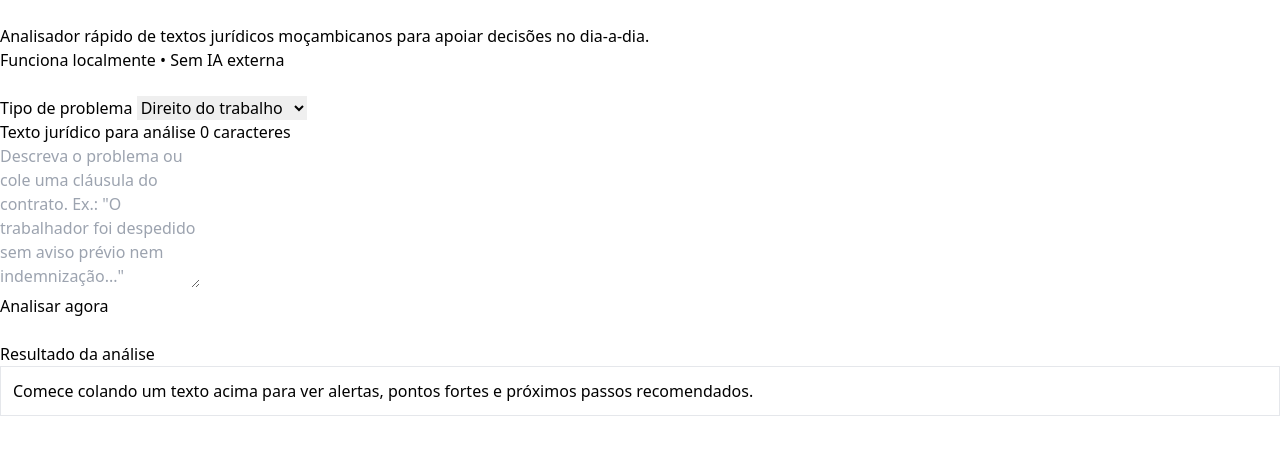
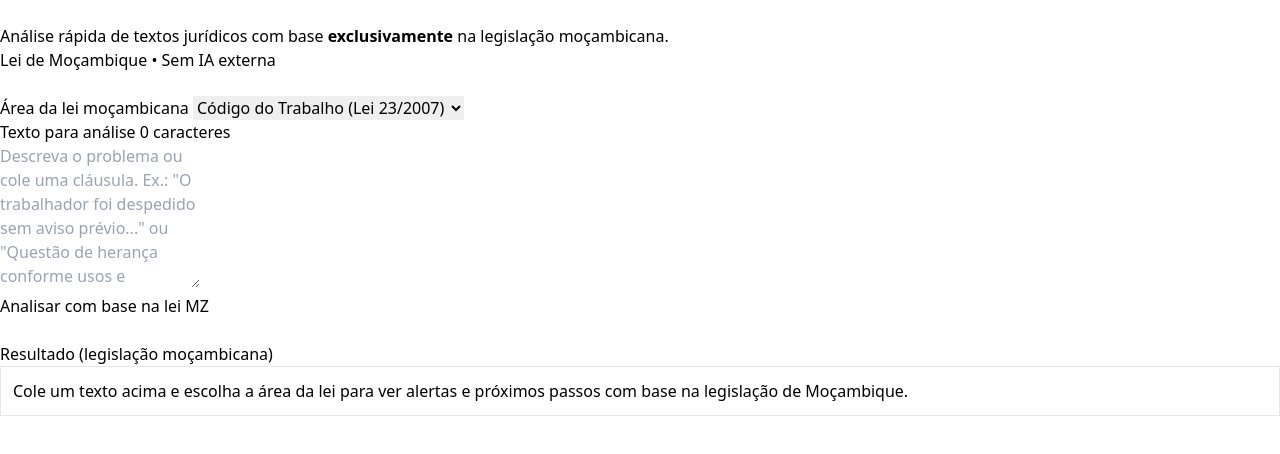
Before and after one commit to aluistembe-spe/juristutor-mz, a website: page index.html in a window 1280 px wide. Drawn offline with Linux system fonts and the light colour scheme.

Commit message:
Update index.html

```diff
--- a/index.html
+++ b/index.html
@@ -3,7 +3,7 @@
 <head>
   <meta charset="UTF-8" />
   <meta name="viewport" content="width=device-width, initial-scale=1.0" />
-  <title>JurisTutor MZ</title>
+  <title>JurisTutor MZ – Lei de Moçambique</title>
   <link rel="icon" href="/public/favicon.svg" type="image/svg+xml" />
   <link rel="stylesheet" href="/dist/output.css" />
 </head>
@@ -16,25 +16,25 @@
             JurisTutor <span class="text-primary-400">MZ</span>
           </h1>
           <p class="mt-2 text-sm sm:text-base text-slate-300">
-            Analisador rápido de textos jurídicos moçambicanos para apoiar decisões no dia‑a‑dia.
+            Análise rápida de textos jurídicos com base <strong>exclusivamente</strong> na legislação moçambicana.
           </p>
         </div>
         <div class="pill">
           <span class="h-2 w-2 rounded-full bg-emerald-400 animate-pulse"></span>
-          <span>Funciona localmente • Sem IA externa</span>
+          <span>Lei de Moçambique • Sem IA externa</span>
         </div>
       </header>
 
       <section class="space-y-4">
         <div class="grid gap-3 sm:grid-cols-[minmax(0,1fr)_auto] sm:items-center">
           <label class="text-sm font-medium text-slate-200" for="tipo-documento">
-            Tipo de problema
+            Área da lei moçambicana
           </label>
           <select id="tipo-documento" class="input sm:max-w-xs">
-            <option value="laboral">Direito do trabalho</option>
-            <option value="familia">Direito de família</option>
+            <option value="laboral">Código do Trabalho (Lei 23/2007)</option>
+            <option value="familia">Lei da Família (Lei 22/2019)</option>
+            <option value="terra">Lei de Terras / DUAT (Lei 19/1997)</option>
             <option value="contrato">Contratos em geral</option>
-            <option value="terra">Terra e propriedade</option>
             <option value="outro">Outro</option>
           </select>
         </div>
@@ -42,7 +42,7 @@
         <div class="space-y-2">
           <div class="flex items-center justify-between">
             <label for="entrada" class="text-sm font-medium text-slate-200">
-              Texto jurídico para análise
+              Texto para análise
             </label>
             <span id="contador-caracteres" class="text-xs text-slate-400">
               0 caracteres
@@ -52,14 +52,14 @@
             id="entrada"
             rows="6"
             class="input"
-            placeholder="Descreva o problema ou cole uma cláusula do contrato. Ex.: &quot;O trabalhador foi despedido sem aviso prévio nem indemnização...&quot;"
+            placeholder="Descreva o problema ou cole uma cláusula. Ex.: &quot;O trabalhador foi despedido sem aviso prévio...&quot; ou &quot;Questão de herança conforme usos e costumes...&quot;"
           ></textarea>
         </div>
 
         <div class="flex flex-wrap items-center gap-3 justify-between">
           <p id="mensagem-erro" class="text-sm text-rose-400 hidden"></p>
           <button id="btnAnalisar" class="primary-button">
-            <span id="btnLabel">Analisar agora</span>
+            <span id="btnLabel">Analisar com base na lei MZ</span>
             <span
               id="btnSpinner"
               class="ml-2 hidden h-4 w-4 border-2 border-white/40 border-t-transparent rounded-full animate-spin"
@@ -70,13 +70,13 @@
 
       <section class="mt-6 border-t border-slate-800 pt-5">
         <h2 class="text-sm font-semibold text-slate-200 mb-2">
-          Resultado da análise
+          Resultado (legislação moçambicana)
         </h2>
         <div
           id="resultado"
           class="resultado-text min-h-[4rem] rounded-xl border border-dashed border-slate-700 bg-slate-900/40 p-3 text-sm text-slate-300"
         >
-          Comece colando um texto acima para ver alertas, pontos fortes e próximos passos recomendados.
+          Cole um texto acima e escolha a área da lei para ver alertas e próximos passos com base na legislação de Moçambique.
         </div>
       </section>
     </main>
```
